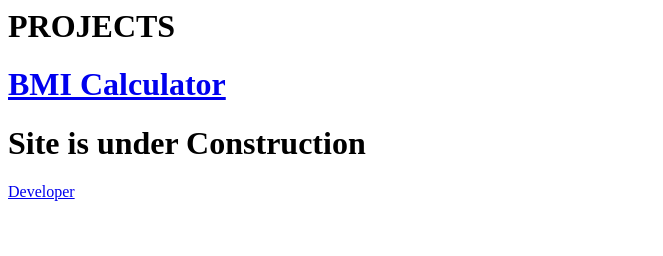
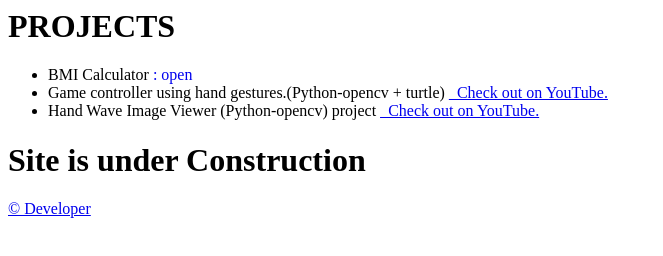
Before and after one commit to Himanshu-Vishwas/www.devgroup.engineer, a plain HTML site: page index.html in a window 1280 px wide. Shown: the whole page, without its empty margins (0-663 px from the left). Drawn offline with Linux system fonts and the light colour scheme.

Commit message:
added two projects

```diff
--- a/index.html
+++ b/index.html
@@ -1,8 +1,38 @@
-<h1>PROJECTS<h1/>
-<a href="https://developer.devgroup.engineer/bmi-calculator-react/">BMI Calculator</a>
+<html>
+  <head>
+    <title>Devgroup</title>
+  </head>
+  <body>
+    <h1>PROJECTS</h1>
+    <ul>
+      <li>
+        BMI Calculator
+        <a
+          href="https://developer.devgroup.engineer/bmi-calculator-react/"
+          style="text-decoration: none"
+        >
+          : open
+        </a>
+      </li>
+      <li>
+        Game controller using hand gestures.(Python-opencv + turtle)
+        <a
+          href="https://www.youtube.com/watch?v=jBuYwrX5bQY&ab_channel=HimanshuKumar"
+          alt=""
+          target="_blank"
+        >
+          _Check out on YouTube.
+        </a>
+      </li>
+      <li>
+        Hand Wave Image Viewer (Python-opencv) project
+        <a href="https://youtu.be/SRGsFro-9ak" alt="" target="_blank">
+          _Check out on YouTube.
+        </a>
+      </li>
+    </ul>
 
-
-
-
-<h1>Site is under Construction</h1>
-<a href="https://developer.devgroup.engineer">Developer</a>
+    <h1>Site is under Construction</h1>
+    <a href="https://developer.devgroup.engineer">&copy; Developer</a>
+  </body>
+</html>
```
